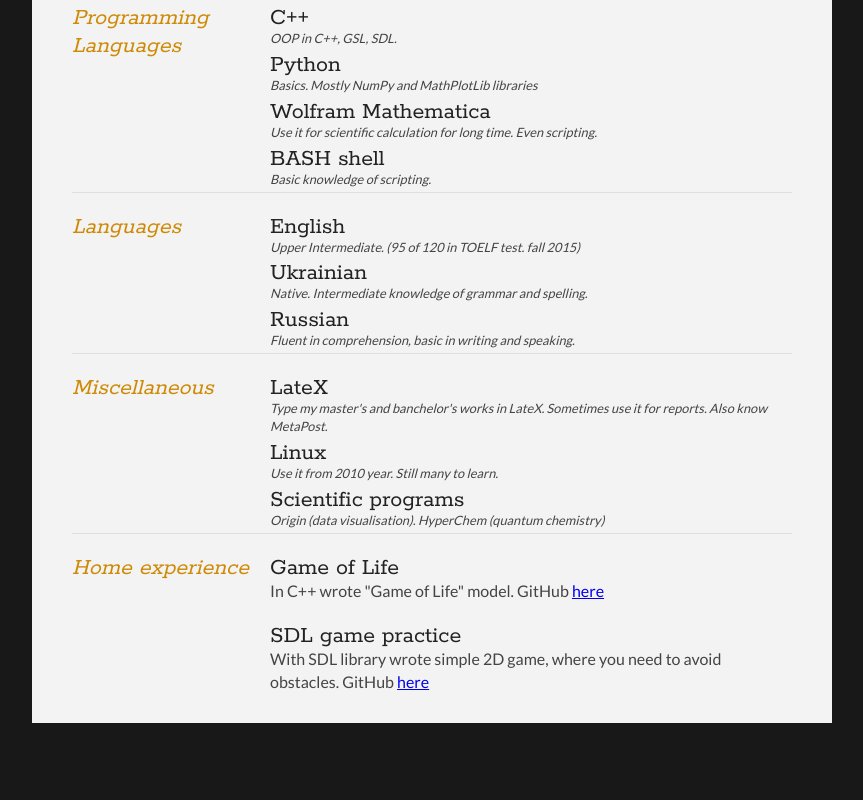
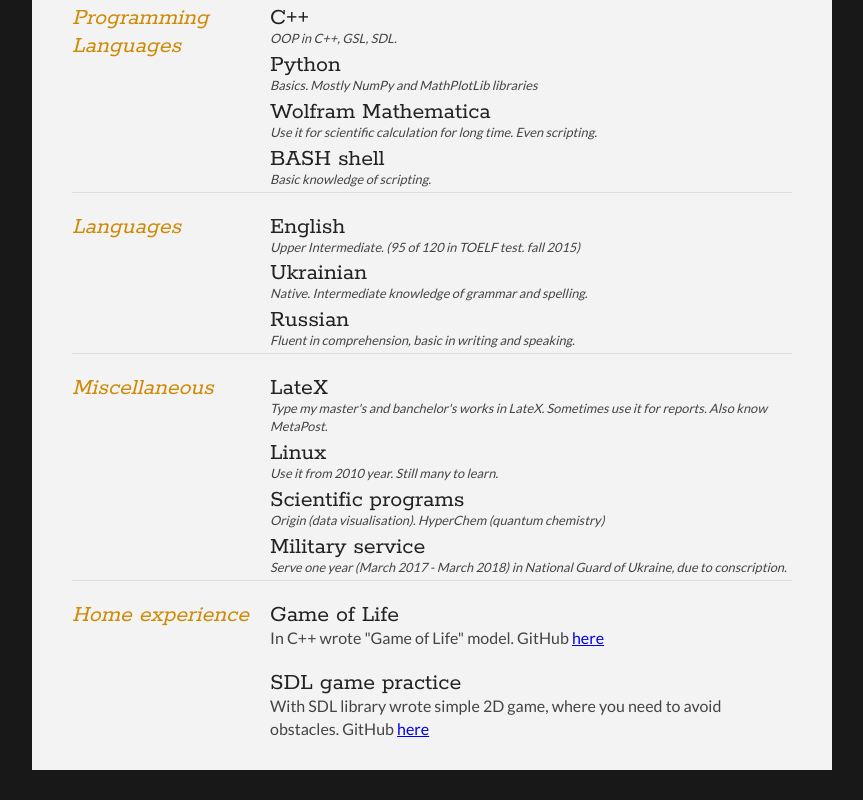
Before and after one commit to Ollleksa/ollleksa.github.io, a plain HTML site: page index.html in a window 1280 px wide. Shown: the part 771-1571 px from the top of the page, without its empty margins (208-1071 px from the left). Before the commit the page ends 1524 px from the top, so only its background shows below. Drawn offline with Linux system fonts and the light colour scheme.

Commit message:
military service

```diff
--- a/index.html
+++ b/index.html
@@ -145,6 +145,10 @@
 					<h2>Scientific programs</h2>
 					<p class="subDetails">Origin (data visualisation). HyperChem (quantum chemistry)</p>
 				</article>
+				<article>
+					<h2>Military service</h2>
+					<p class="subDetails">Serve one year (March 2017 - March 2018) in National Guard of Ukraine, due to conscription.</p>
+				</article>
 			</div>
 			<div class="clear"></div>
 		</section>
```
